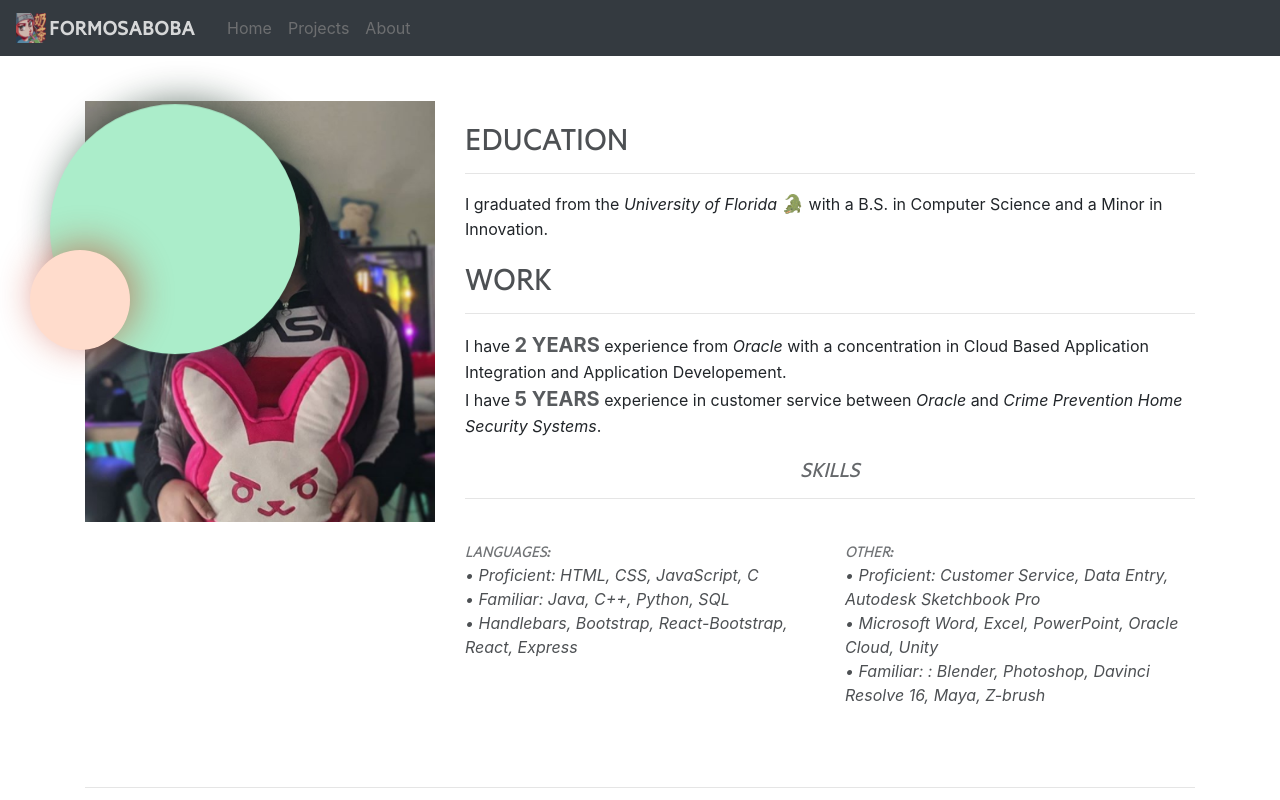
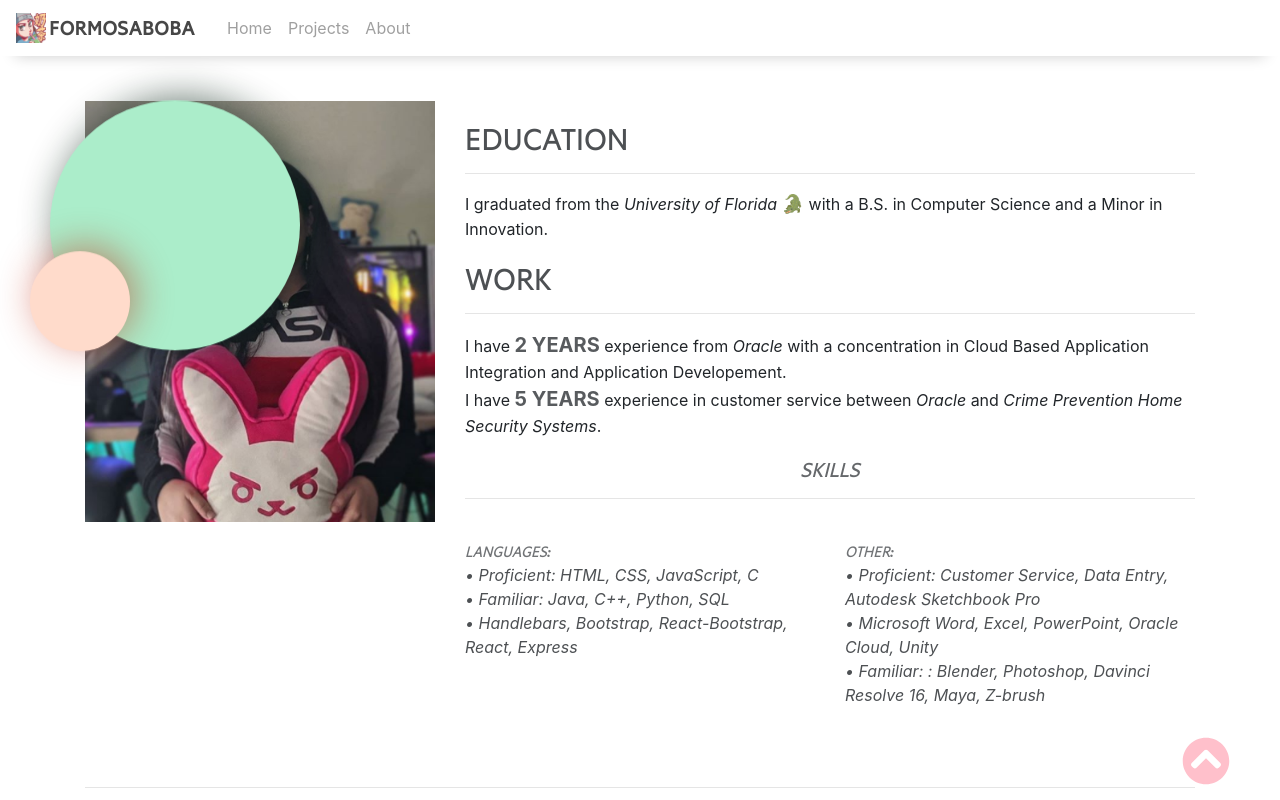
Before and after one commit to liseyPanda/artfolio, a React (Create React App) app: page /about in a window 1280 px wide. Shown: the top 800 px of the page. Built offline with nearby package versions, Linux system fonts and the light colour scheme.

Commit message:
Scroll to top icon component added. Navbar color changed

```diff
--- a/package.json
+++ b/package.json
@@ -12,6 +12,7 @@
     "@testing-library/react": "^9.5.0",
     "@testing-library/user-event": "^7.2.1",
     "animate.css-react": "^1.1.0",
+    "aos": "^2.3.4",
     "bootstrap": "^4.5.2",
     "framer-motion": "^2.6.13",
     "instafeed-lite": "^1.0.10",
@@ -20,7 +21,8 @@
     "react-dom": "^16.13.1",
     "react-rellax": "^1.0.3",
     "react-router-dom": "^5.2.0",
-    "react-scripts": "^3.4.3"
+    "react-scripts": "^3.4.3",
+    "react-use": "^15.3.4"
   },
   "scripts": {
     "start": "react-scripts start",
--- a/src/App.css
+++ b/src/App.css
@@ -414,26 +414,31 @@ opacity: .5;
 z-index: 0;
 }
 
-/*TOGGLE MENU BUTTON*/
-#roundButton {
-  background-color: #abedca;
-  margin-bottom: 20px;
-  width: 50px;
-  height: 50px;
-  border-radius: 50%;
-  border: 10px solid #072214;
-  outline: none;
-  transition: all .2s cubic-bezier(0, 1.26, .8, 1.28);
+.navColor {
+  color:  #3F261D;
+  box-shadow: 0 15px 15px -15px rgba(0,0,0,.2);
 }
 
-#roundButton:hover {
-  background-color: #abedca;
+/*TOGGLE MENU BUTTON*/
+.menu {
+  position: fixed;
+  bottom: 15px;
+  right: 50px;
+  z-index: 5;
+}
+.chevron:hover {
   cursor: pointer;
-  border-color: #072214;
-  transform: scale(1.2, 1.2);
+  animation-name: chevronMove;
+  animation-timing-function: ease;
+  animation-duration: 1s;
+  animation-iteration-count: infinite;
+  animation-direction: alternate;
 }
 
-#roundButton:active {
-  border-color: #072214;
-  background-color: #FFF;
+@keyframes chevronMove {
+  100%{ transform: scale(1.2,1.2);
+  color: #f59587; }
 }
+.chevron:active {
+  color: #FFF;
+}
--- a/src/App.js
+++ b/src/App.js
@@ -7,6 +7,7 @@ import Projects from './Components/Projects.js';
 import About from './Components/About.js';
 import Footer from './Components/Footer.js';
 import {AnimatePresence, motion} from 'framer-motion';
+import ScrollUp from "./Components/ScrollUp.js";
 import { library } from '@fortawesome/fontawesome-svg-core'
 import { fab} from '@fortawesome/free-brands-svg-icons'
 import './App.css';
--- a/src/Components/About.js
+++ b/src/Components/About.js
@@ -3,6 +3,7 @@ import { motion } from "framer-motion";
 import self from "../Images/Capture.PNG";
 import tigger from "../Images/Capture2.PNG"
 import {Container, Row, Col, Jumbotron, Button, Card} from 'react-bootstrap';
+import ScrollUp from "../Components/ScrollUp.js";
 
 function About(props) {
   return (
@@ -81,6 +82,7 @@ function About(props) {
       <div className="assets c2 c2animate"></div>
       <div className="assets c2Shadow"></div>
     </Container>
+    <ScrollUp/>
     </motion.div>
   )
 }
--- a/src/Components/Home.js
+++ b/src/Components/Home.js
@@ -7,7 +7,9 @@ import hype from "../Images/hypeboba.jpg";
 import Parallax from 'react-rellax';
 import c1 from "../Images/circle1.png";
 import c2 from "../Images/circle2.png";
+import ScrollUp from "../Components/ScrollUp.js";
 import '../App.css';
+
 
 function Home(props) {
   const transition = {duration: .69, ease: [0.43, .13, .23, .96]};
@@ -136,9 +138,8 @@ function Home(props) {
         </Col>
       </Row>
     </div>
-    <button id="roundButton"/>
     </Container>
-
+    <ScrollUp/>
     <div className="assets c1 c1animate" id="c1"></div>
     <div className="assets c1Shadow" id="c1S"></div>
     <div className="assets c2 c2animate" id="c2"></div>
--- a/src/Components/Navbar.js
+++ b/src/Components/Navbar.js
@@ -7,7 +7,7 @@ import '../App.css';
 
 function Navigation(props) {
   return (
-    <Navbar bg="dark" variant="dark">
+    <Navbar className="navColor">
         <Navbar.Brand src="/">
           <img
             alt=""
--- a/src/Components/Projects.js
+++ b/src/Components/Projects.js
@@ -3,6 +3,7 @@ import Thumbnail from './Thumbnail.js';
 import { motion } from "framer-motion";
 import {Container, Row, Col, Carousel } from 'react-bootstrap';
 import Parallax from 'react-rellax';
+import ScrollUp from "../Components/ScrollUp.js";
 import rage from '../Images/RAGEQUIT2.png';
 import bobaGirl from '../Images/naicha3.png';
 import hype from '../Images/hypeboba.jpg';
@@ -390,6 +391,7 @@ function Projects(props) {
      </Col>
     </Row>
     </Container>
+    <ScrollUp/>
     </motion.div>
   )
 }
--- /dev/null
+++ b/src/Components/ScrollUp.js
@@ -0,0 +1,20 @@
+import React from "react";
+import { useWindowScroll } from 'react-use';
+import { faChevronCircleUp } from '@fortawesome/free-solid-svg-icons'
+import { FontAwesomeIcon } from '@fortawesome/react-fontawesome';
+import Aos from "aos";
+import '../App.css';
+import "aos/dist/aos.css";
+
+const ScrollUp = () => {
+  const { y: pageOffsetY } = useWindowScroll();
+  const  scrollToTop = () => window.scrollTo({ top: 0, behavior: "smooth" })
+  Aos.init({ duration: 2000 });
+  return(
+    <div className="menu" data-aos="fade-up" onClick={scrollToTop} >
+    <FontAwesomeIcon className="chevron" icon={faChevronCircleUp} size="3x" color="pink" />
+    </div>
+  )
+}
+
+export default ScrollUp;
```
Also changed, not shown: src/Components/ToggleMenu.js (+18 -27 lines), 1 other file (tests, documents, lock files or other folders).
